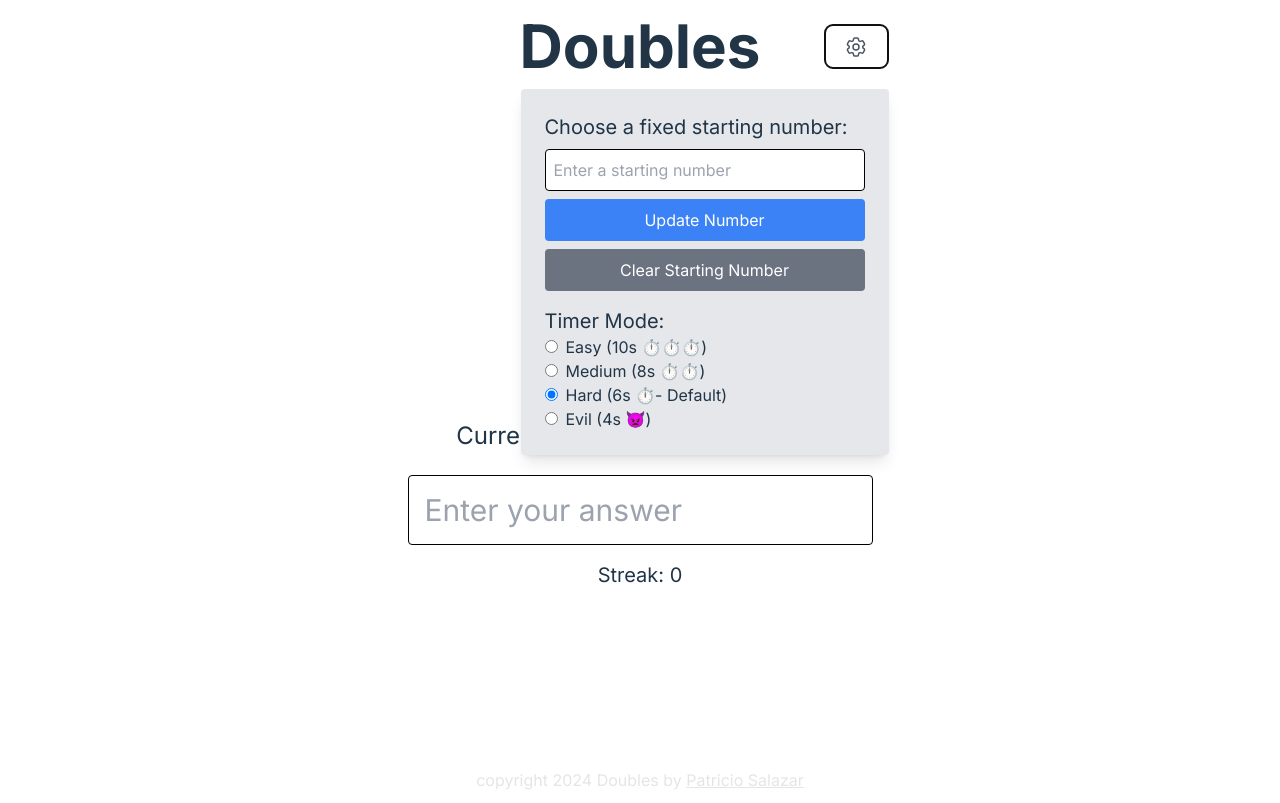
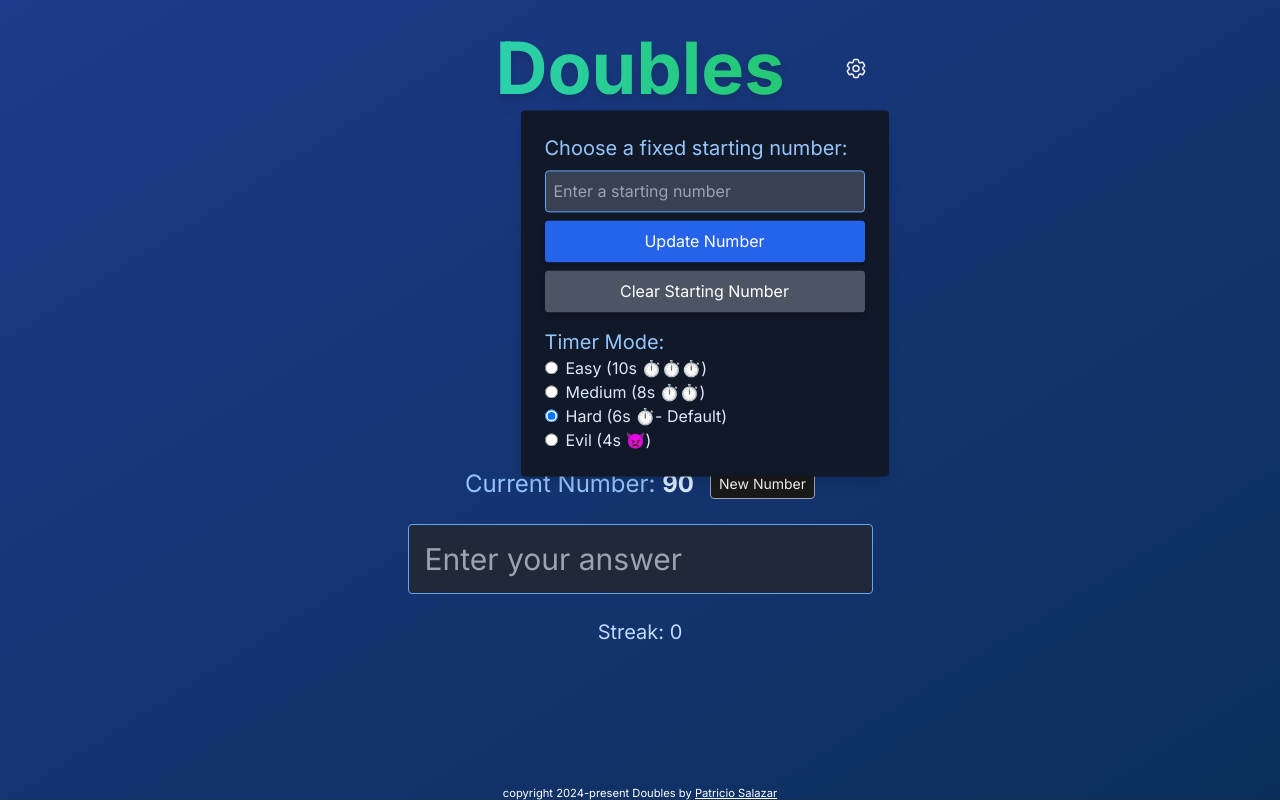
Before and after one commit to patriciosebastian/doubles, a React (Vite) app: page / in a window 1280 px wide. Both pictures are taken after a click on the button 856 px from the left and 46 px from the top of the page. Built offline with nearby package versions, Linux system fonts and the light colour scheme.

Commit message:
update entire design

```diff
--- a/src/App.jsx
+++ b/src/App.jsx
@@ -298,78 +298,106 @@ function App() {
 
   return (
     <>
-      <div className="relative">
-        <h1 className="text-4xl sm:text-5xl md:text-6xl font-bold text-center mt-4 mb-6">Doubles</h1>
-        <div className="ml-auto absolute right-0 top-[0.85rem] md:top-6">
-          <button onClick={toggleSettingsVisibility} className="text-gray-600 hover:text-gray-900 bg-transparent" ref={gearIconRef}>
-            <svg xmlns="http://www.w3.org/2000/svg" fill="none" viewBox="0 0 24 24" strokeWidth="1.5" stroke="currentColor" className="w-6 h-6">
-              <path strokeLinecap="round" strokeLinejoin="round" d="M9.594 3.94c.09-.542.56-.94 1.11-.94h2.593c.55 0 1.02.398 1.11.94l.213 1.281c.063.374.313.686.645.87.074.04.147.083.22.127.325.196.72.257 1.075.124l1.217-.456a1.125 1.125 0 0 1 1.37.49l1.296 2.247a1.125 1.125 0 0 1-.26 1.431l-1.003.827c-.293.241-.438.613-.43.992a7.723 7.723 0 0 1 0 .255c-.008.378.137.75.43.991l1.004.827c.424.35.534.955.26 1.43l-1.298 2.247a1.125 1.125 0 0 1-1.369.491l-1.217-.456c-.355-.133-.75-.072-1.076.124a6.47 6.47 0 0 1-.22.128c-.331.183-.581.495-.644.869l-.213 1.281c-.09.543-.56.94-1.11.94h-2.594c-.55 0-1.019-.398-1.11-.94l-.213-1.281c-.062-.374-.312-.686-.644-.87a6.52 6.52 0 0 1-.22-.127c-.325-.196-.72-.257-1.076-.124l-1.217.456a1.125 1.125 0 0 1-1.369-.49l-1.297-2.247a1.125 1.125 0 0 1 .26-1.431l1.004-.827c.292-.24.437-.613.43-.991a6.932 6.932 0 0 1 0-.255c.007-.38-.138-.751-.43-.992l-1.004-.827a1.125 1.125 0 0 1-.26-1.43l1.297-2.247a1.125 1.125 0 0 1 1.37-.491l1.216.456c.356.133.751.072 1.076-.124.072-.044.146-.086.22-.128.332-.183.582-.495.644-.869l.214-1.28Z" />
-              <path strokeLinecap="round" strokeLinejoin="round" d="M15 12a3 3 0 1 1-6 0 3 3 0 0 1 6 0Z" />
+      <div className='relative flow-root'>
+        <h1 className='text-5xl sm:text-6xl md:text-7xl font-extrabold text-center mt-8 mb-8 text-transparent bg-clip-text bg-gradient-to-r from-teal-400 to-green-500 drop-shadow-lg'>
+          Doubles
+        </h1>
+        <div className='ml-auto absolute right-0 top-1/2 transform -translate-y-1/2 z-30'>
+          <button
+            onClick={toggleSettingsVisibility}
+            className='text-gray-100 bg-transparent focus:outline-none focus:ring-0'
+            ref={gearIconRef}
+          >
+            <svg
+              xmlns='http://www.w3.org/2000/svg'
+              fill='none'
+              viewBox='0 0 24 24'
+              strokeWidth='1.5'
+              stroke='currentColor'
+              className='w-6 h-6'
+            >
+              <path
+                strokeLinecap='round'
+                strokeLinejoin='round'
+                d='M9.594 3.94c.09-.542.56-.94 1.11-.94h2.593c.55 0 1.02.398 1.11.94l.213 1.281c.063.374.313.686.645.87.074.04.147.083.22.127.325.196.72.257 1.075.124l1.217-.456a1.125 1.125 0 0 1 1.37.49l1.296 2.247a1.125 1.125 0 0 1-.26 1.431l-1.003.827c-.293.241-.438.613-.43.992a7.723 7.723 0 0 1 0 .255c-.008.378.137.75.43.991l1.004.827c.424.35.534.955.26 1.43l-1.298 2.247a1.125 1.125 0 0 1-1.369.491l-1.217-.456c-.355-.133-.75-.072-1.076.124a6.47 6.47 0 0 1-.22.128c-.331.183-.581.495-.644.869l-.213 1.281c-.09.543-.56.94-1.11.94h-2.594c-.55 0-1.019-.398-1.11-.94l-.213-1.281c-.062-.374-.312-.686-.644-.87a6.52 6.52 0 0 1-.22-.127c-.325-.196-.72-.257-1.076-.124l-1.217.456a1.125 1.125 0 0 1-1.369-.49l-1.297-2.247a1.125 1.125 0 0 1 .26-1.431l1.004-.827c.292-.24.437-.613.43-.991a6.932 6.932 0 0 1 0-.255c.007-.38-.138-.751-.43-.992l-1.004-.827a1.125 1.125 0 0 1-.26-1.43l1.297-2.247a1.125 1.125 0 0 1 1.37-.491l1.216.456c.356.133.751.072 1.076-.124.072-.044.146-.086.22-.128.332-.183.582-.495.644-.869l.214-1.28Z'
+              />
+              <path
+                strokeLinecap='round'
+                strokeLinejoin='round'
+                d='M15 12a3 3 0 1 1-6 0 3 3 0 0 1 6 0Z'
+              />
             </svg>
           </button>
 
           {settingsVisible && (
-            <div className="mt-5 bg-gray-200 p-6 rounded absolute right-0 shadow-lg w-64 lg:w-[23rem]" ref={settingsRef}>
-              <label className="block text-lg md:text-xl dark:text-[#242424]">Choose a fixed starting number:</label>
+            <div
+              className='mt-5 bg-gray-900 p-6 rounded absolute right-0 shadow-lg w-64 z-20 lg:w-[23rem] text-blue-100'
+              ref={settingsRef}
+            >
+              <label className='block text-lg md:text-xl text-blue-300'>
+                Choose a fixed starting number:
+              </label>
               <input
-                type="number"
+                type='number'
                 value={customStart}
                 onChange={handleCustomStartChange}
-                className="border border-black p-2 rounded mt-2 w-full"
-                placeholder="Enter a starting number"
+                className='border border-blue-400 p-2 rounded mt-2 w-full bg-gray-700 text-white placeholder-gray-400 focus:outline-none focus:ring-2 focus:ring-blue-500'
+                placeholder='Enter a starting number'
               />
               <button
                 onClick={handleCustomStartSubmit}
-                className="bg-blue-500 text-white px-4 py-2 rounded mt-2 w-full"
+                className='bg-blue-600 text-white px-4 py-2 rounded mt-2 w-full hover:bg-blue-700 transition-colors duration-200 shadow-md'
               >
                 Update Number
               </button>
               <button
                 onClick={clearCustomStart}
-                className="bg-gray-500 text-white px-4 py-2 rounded mt-2 w-full"
+                className='bg-gray-600 text-white px-4 py-2 rounded mt-2 w-full hover:bg-gray-700 transition-colors duration-200 shadow-md'
               >
                 Clear Starting Number
               </button>
-              <div className="timer-modes mt-4">
-                <label className="block text-lg md:text-xl dark:text-[#242424]">Timer Mode:</label>
-                <div className="dark:text-[#242424]">
-                  <label className="block">
+              <div className='timer-modes mt-4'>
+                <label className='block text-lg md:text-xl text-blue-300'>
+                  Timer Mode:
+                </label>
+                <div className='text-blue-100'>
+                  <label className='block'>
                     <input
-                      type="radio"
-                      value="easy"
-                      checked={mode === 'easy'}
-                      onChange={() => handleModeChange('easy')}
-                      className="mr-2"
+                      type='radio'
+                      value='easy'
+                      checked={mode === "easy"}
+                      onChange={() => handleModeChange("easy")}
+                      className='mr-2 text-blue-500 focus:ring-blue-500'
                     />
                     Easy (10s ⏱️⏱️⏱️)
                   </label>
-                  <label className="block">
+                  <label className='block'>
                     <input
-                      type="radio"
-                      value="medium"
-                      checked={mode === 'medium'}
-                      onChange={() => handleModeChange('medium')}
-                      className="mr-2"
+                      type='radio'
+                      value='medium'
+                      checked={mode === "medium"}
+                      onChange={() => handleModeChange("medium")}
+                      className='mr-2 text-blue-500 focus:ring-blue-500'
                     />
                     Medium (8s ⏱️⏱️)
                   </label>
-                  <label className="block">
+                  <label className='block'>
                     <input
-                      type="radio"
-                      value="hard"
-                      checked={mode === 'hard'}
-                      onChange={() => handleModeChange('hard')}
-                      className="mr-2"
+                      type='radio'
+                      value='hard'
+                      checked={mode === "hard"}
+                      onChange={() => handleModeChange("hard")}
+                      className='mr-2 text-blue-500 focus:ring-blue-500'
                     />
                     Hard (6s ⏱️- Default)
                   </label>
-                  <label className="block">
+                  <label className='block'>
                     <input
-                      type="radio"
-                      value="evil"
-                      checked={mode === 'evil'}
-                      onChange={() => handleModeChange('evil')}
-                      className="mr-2"
+                      type='radio'
+                      value='evil'
+                      checked={mode === "evil"}
+                      onChange={() => handleModeChange("evil")}
+                      className='mr-2 text-blue-500 focus:ring-blue-500'
                     />
                     Evil (4s 👿)
                   </label>
@@ -379,59 +407,122 @@ function App() {
           )}
         </div>
       </div>
-      <div className="container mx-auto p-4 text-center">
-        <p className={`text-5xl sm:text-6xl text-${getTimeColor()}`}>{timer}s</p>
-        <p className="mb-24 text-gray-400 text-base sm:text-lg">Start typing</p>
+      <div className='container mx-auto p-4 text-center'>
+        <p
+          className={`text-6xl sm:text-7xl font-bold text-${getTimeColor()} drop-shadow-lg`}
+        >
+          {timer}s
+        </p>
+        <p className='mb-24 text-blue-200 text-base sm:text-lg'>Start typing</p>
 
         {gameOver ? (
-          <div className="text-center">
-            <p className="text-red-500 text-lg sm:text-xl lg:text-2xl mb-14">Game Over! You doubled <span className="font-bold">{doublesCount}</span> times on <span className="font-bold">{gameModeAtEnd}</span></p>
-            <p className="text-lg sm:text-xl">The correct answer was:<br />
-              <span className="font-bold">{formatNumber(correctAnswer)}</span>
+          <div className='text-center p-6 bg-gray-800 bg-opacity-70 rounded-lg shadow-xl'>
+            <p className='text-red-400 text-xl sm:text-2xl lg:text-3xl font-bold mb-8'>
+              Game Over! You doubled{" "}
+              <span className='font-extrabold'>{doublesCount}</span> times on{" "}
+              <span className='font-extrabold'>{gameModeAtEnd}</span>
             </p>
-            <p className="text-lg sm:text-xl mb-2">Your highest score: {highScore}</p>
-            <details className="mb-20" onToggle={(e) => setIsDetailsOpen(e.target.open)} ref={detailsRef}>
-              <summary className="hover:cursor-pointer">Your Replay</summary>
-              <small className="text-stone-400 dark:text-stone-600">you can toggle this dropdown with the space bar</small>
-              <div className="border rounded bg-gray-100 dark:bg-stone-700 dark:border-transparent text-black dark:text-white">
-                <div className="grid grid-rows-6 grid-flow-col gap-y-4">
+            <p className='text-blue-200 text-lg sm:text-xl'>
+              The correct answer was:
+              <br />
+              <span className='font-bold text-blue-100'>
+                {formatNumber(correctAnswer)}
+              </span>
+            </p>
+            <p className='text-blue-200 text-lg sm:text-xl mb-6'>
+              Your highest score:{" "}
+              <span className='font-bold text-blue-100'>{highScore}</span>
+            </p>
+            <details
+              className='mb-8 text-blue-300'
+              onToggle={(e) => setIsDetailsOpen(e.target.open)}
+              ref={detailsRef}
+            >
+              <summary className='hover:cursor-pointer font-semibold'>
+                Your Replay
+              </summary>
+              <small className='text-blue-400 dark:text-stone-600 block mb-4'>
+                you can toggle this dropdown with the space bar
+              </small>
+              <div className='border rounded bg-gray-700 dark:bg-stone-700 dark:border-transparent text-black dark:text-white'>
+                <div className='grid grid-rows-6 grid-flow-col gap-y-2'>
                   {answers.map((answer, index) => (
-                    <div key={index} className="p-4 border-b border-gray-300 dark:border-gray-500">
-                      {answer.isCorrect ? `✅ ${formatNumber(answer.value)}` : `❌ ${formatNumber(answer.value)}`}
+                    <div
+                      key={index}
+                      className={`p-2 border-b border-gray-600 dark:border-gray-500 text-sm ${
+                        answer.isCorrect ? "text-green-400" : "text-red-400"
+                      }`}
+                    >
+                      {answer.isCorrect
+                        ? `✅ ${formatNumber(answer.value)}`
+                        : `❌ ${formatNumber(answer.value)}`}
                     </div>
                   ))}
                 </div>
               </div>
             </details>
-            <button className="bg-blue-500 text-white px-4 py-2 rounded mr-4 mt-4 sm:mt-0" onClick={startNewGame}>
+            <button
+              className='bg-blue-600 text-white px-6 py-3 rounded-lg mr-4 mt-4 sm:mt-0 hover:bg-blue-700 transition-colors duration-200 shadow-md'
+              onClick={startNewGame}
+            >
               Start New Game
             </button>
-            <button className="bg-green-500 text-white px-4 py-2 rounded mt-4 sm:mt-0" onClick={handleShareScore}>
+            <button
+              className='bg-green-600 text-white px-6 py-3 rounded-lg mt-4 sm:mt-0 hover:bg-green-700 transition-colors duration-200 shadow-md'
+              onClick={handleShareScore}
+            >
               Share Your Score
             </button>
-            <p className="text-left pl-20 w-fit text-stone-400 hidden md:block">Or Press Enter &#8629;</p>
+            <p className='hidden w-fit text-center text-blue-400 text-sm mt-4 lg:block lg:ml-44'>
+              Or Press Enter &#8629;
+            </p>
           </div>
         ) : (
-          <div className="text-center">
-            <p className="text-lg sm:text-2xl inline mr-4">Current Number: <span className="font-semibold">{formatNumber(number)}</span></p>
-            <button className="bg-transparent mb-4 text-sm" onClick={startNewGame}>New Number</button>
-            <form onSubmit={handleSubmit}>
+          <div className='text-center space-y-6'>
+            <p className='text-xl sm:text-2xl inline mr-4 text-blue-300 align-middle'>
+              Current Number:{" "}
+              <span className='font-bold text-blue-100'>
+                {formatNumber(number)}
+              </span>
+            </p>
+            <button
+              className='mb-4 text-sm border bg-[#1a1a1a] border-gray-400 dark:border-blue-400 text-gray-100 rounded px-2 py-1 transition-colors duration-200 !mt-0 align-middle focus:outline-none focus:ring-0'
+              onClick={startNewGame}
+            >
+              New Number
+            </button>
+            <form onSubmit={handleSubmit} className='mt-6'>
               <input
-                type="number"
+                type='number'
                 value={inputValue}
                 onChange={handleInputChange}
-                className={`border border-black outline-${getTimeColor()} focus:outline-${getTimeColor()} p-4 rounded text-xl sm:text-3xl w-full`}
-                placeholder="Enter your answer"
+                className={`border border-blue-400 focus:outline-none focus:ring-2 focus:ring-blue-500 p-4 rounded text-xl sm:text-3xl w-full bg-gray-800 text-white placeholder-gray-400`}
+                placeholder='Enter your answer'
                 ref={inputRef}
               />
             </form>
-            <p className="mt-4 text-lg sm:text-xl">Streak: {doublesCount}</p>
+            <p className='mt-4 text-lg sm:text-xl text-blue-200'>
+              Streak: {doublesCount}
+            </p>
           </div>
         )}
       </div>
 
       {/* Footer */}
-      <footer className={`text-center text-stone-200 dark:text-stone-700 ${isDetailsOpen ? 'static' : 'absolute'} bottom-2 left-0 right-0`}>copyright 2024 Doubles by <a href="https://patriciosalazar.dev" target="_blank" className="text-stone-200 dark:text-stone-700 underline hover:text-stone-400">Patricio Salazar</a></footer>
+      <footer
+        className='text-center text-white text-sm mt-auto'
+      >
+        <small>
+          copyright 2024-present Doubles by{" "}
+          <a
+            href='https://patriciosalazar.dev'
+            target='_blank'
+            className='underline text-white hover:text-white'
+          >
+            Patricio Salazar
+          </a>
+        </small>
+      </footer>
     </>
   );
 }
--- a/src/index.css
+++ b/src/index.css
@@ -32,6 +32,8 @@ body {
   place-items: center;
   min-width: 320px;
   min-height: 100vh;
+  background: linear-gradient(to bottom right, #1e3a8a, #0b2f5a);
+  color: #ffffff;
 }
 
 h1 {
```
